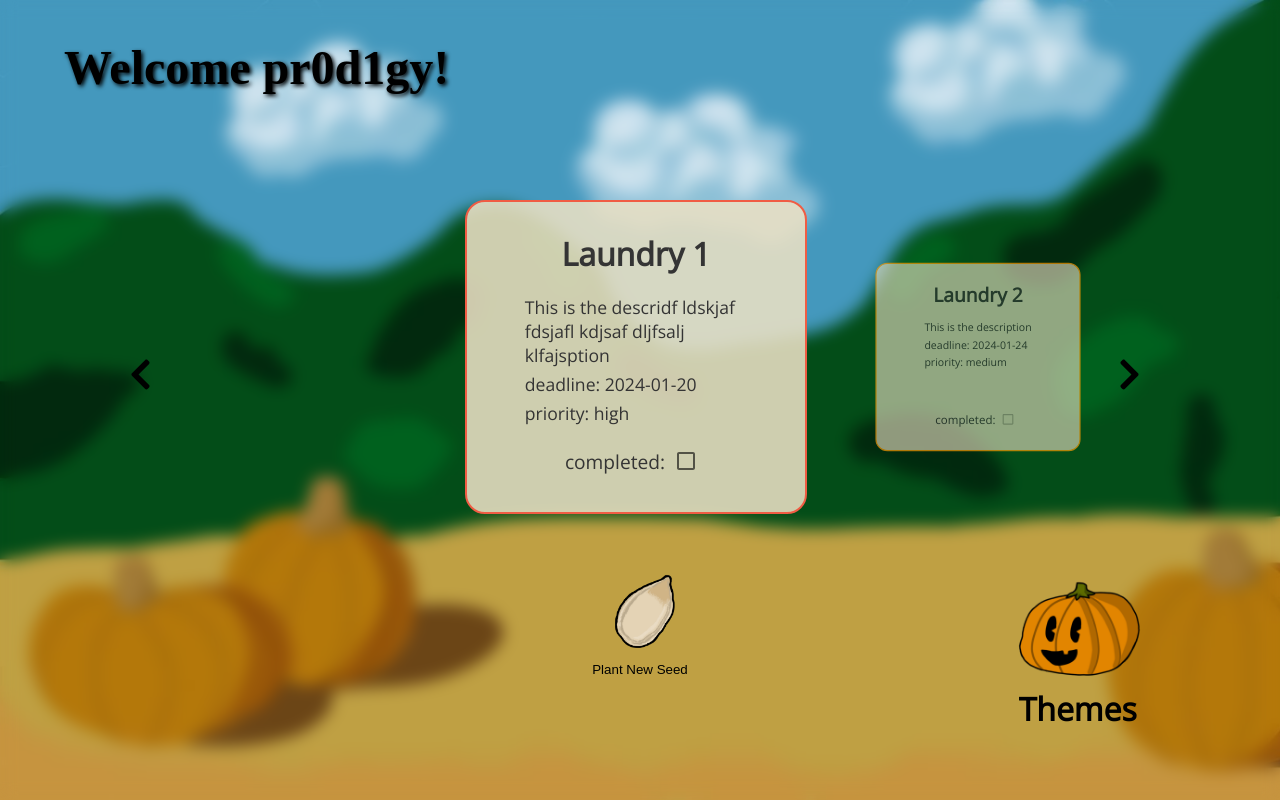
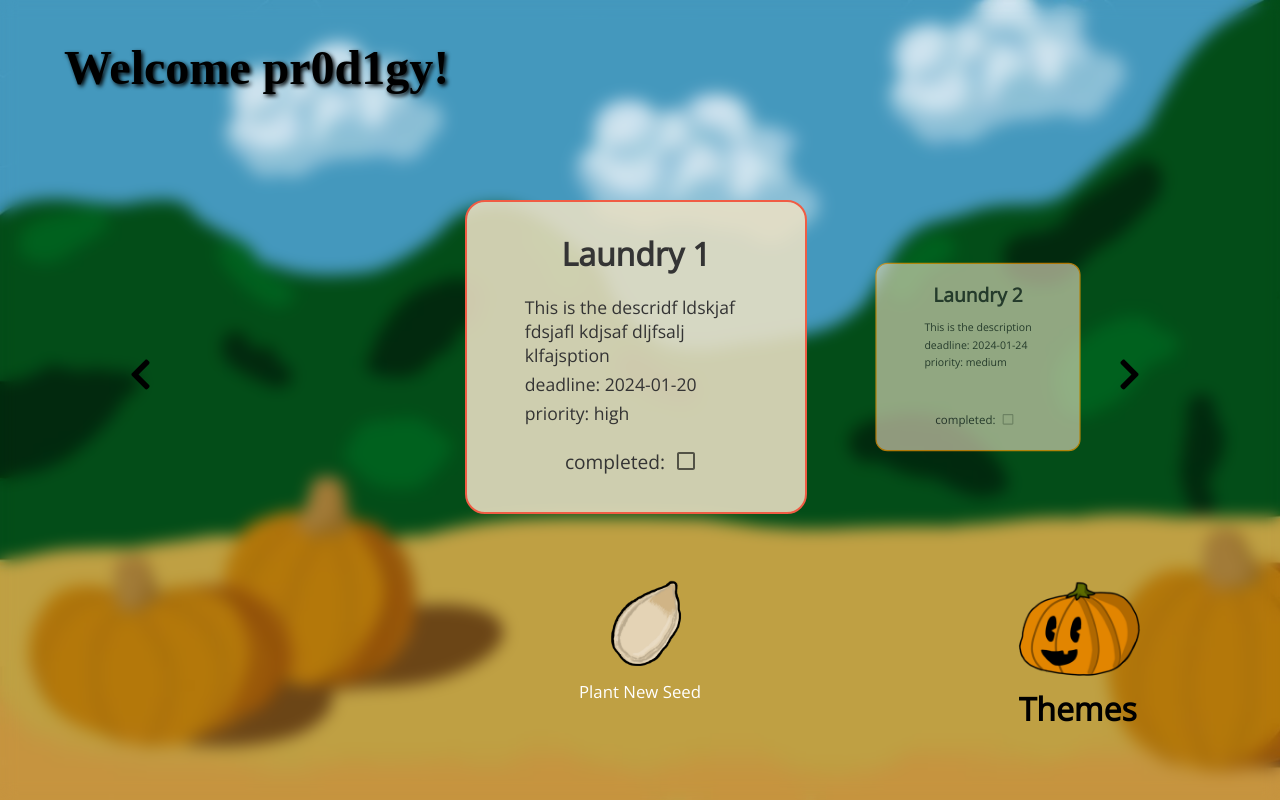
Before and after one commit to pr0d1gypumkn/Track-O-Lantern, a React (Create React App) app in the folder track-o-lantern/: page / in a window 1280 px wide. In both pictures the pointer is over the button "Plant New Seed". Built offline with nearby package versions, Linux system fonts and the light colour scheme.

Commit message:
button animation

```diff
--- a/track-o-lantern/src/components/CreateTask.css
+++ b/track-o-lantern/src/components/CreateTask.css
@@ -12,4 +12,14 @@ button {
     cursor: pointer;
     padding-top: 110px;
     text-align: center;
+    font-family: "Open Sans", sans-serif;
+    transition: padding-top 0.3s, width 0.3s, height 0.3s, font-size 0.3s, color 0.3s;
 }
+
+button:hover {
+    color: #fff;
+    padding-top: 130px;
+    font-size: 1.05em;
+    width: 175px;
+    height: 175px;
+}
```
